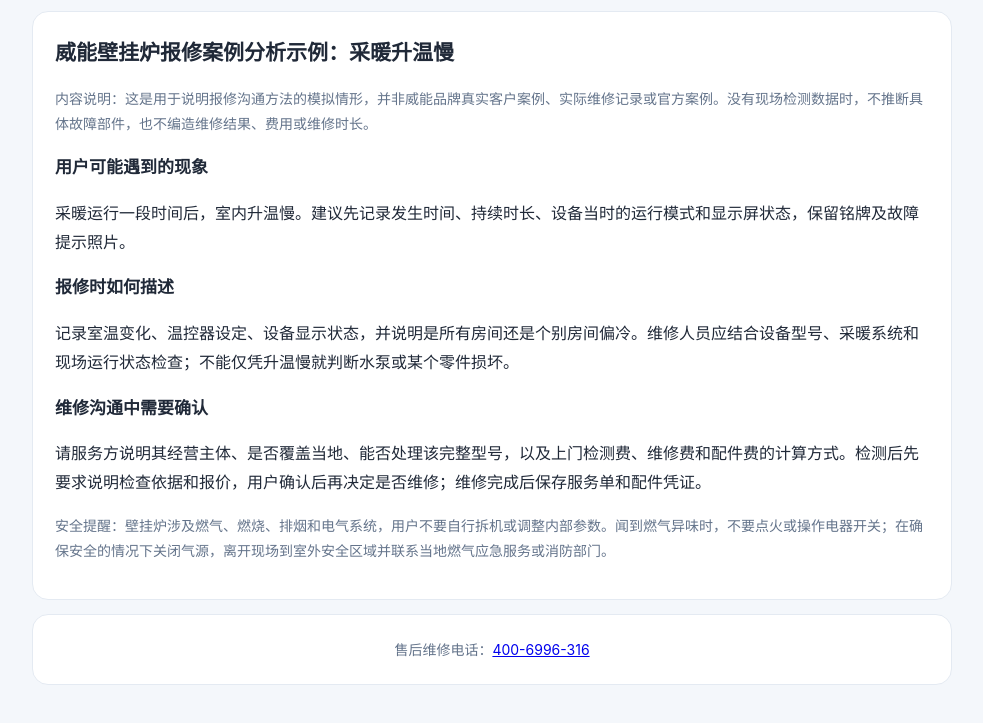
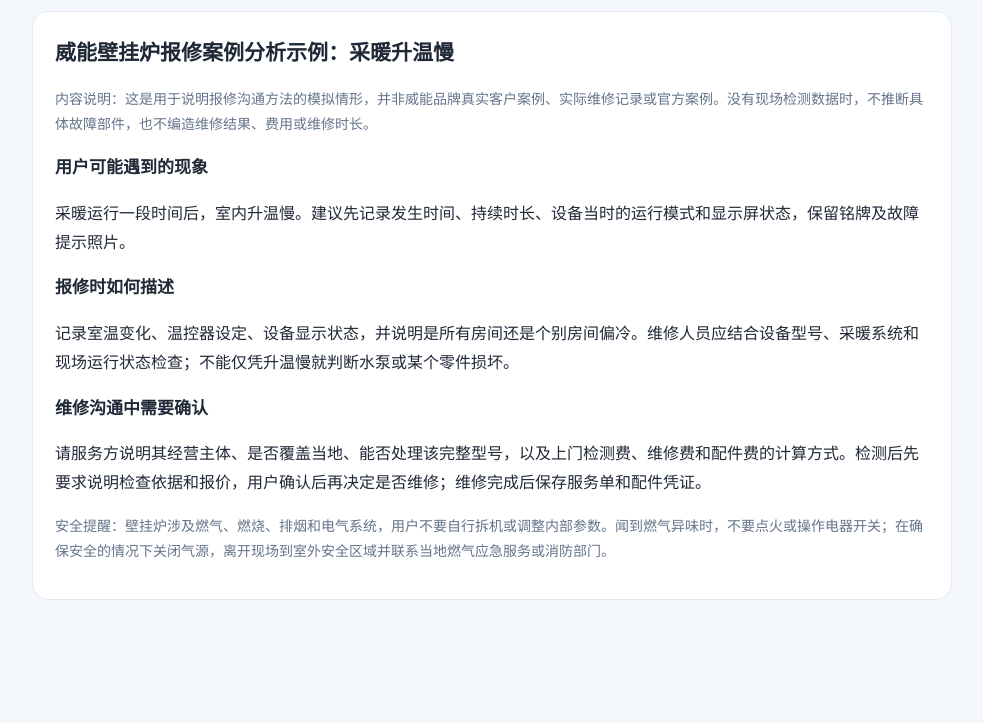
Before and after one commit to yangyangyang960/shouhou, a plain HTML site: page vaillant-wall-hung-boiler-service-phone.html in a window 1280 px wide. Shown: the part 2406-3129 px from the top of the page, without its empty margins (148-1131 px from the left). After the commit the page ends 3064 px from the top, so only its background shows below. Drawn offline with Linux system fonts and the light colour scheme.

```diff
--- a/vaillant-wall-hung-boiler-service-phone.html
+++ b/vaillant-wall-hung-boiler-service-phone.html
@@ -11,5 +11,5 @@
 <section><h2>相关品牌壁挂炉售后维修电话</h2><p class="brandnav"><a href="vaillant-wall-hung-boiler-service-phone.html">威能</a> · <a href="viessmann-wall-hung-boiler-service-phone.html">菲斯曼</a> · <a href="bosch-wall-hung-boiler-service-phone.html">博世</a> · <a href="rinnai-wall-hung-boiler-service-phone.html">林内</a> · <a href="ariston-wall-hung-boiler-service-phone.html">阿里斯顿</a> · <a href="beretta-wall-hung-boiler-service-phone.html">贝雷塔</a> · <a href="baxi-wall-hung-boiler-service-phone.html">八喜</a> · <a href="ferroli-wall-hung-boiler-service-phone.html">法罗力</a> · <a href="immergas-wall-hung-boiler-service-phone.html">依玛</a> · <a href="kdnavien-wall-hung-boiler-service-phone.html">庆东纳碧安</a> · <a href="squirrel-wall-hung-boiler-service-phone.html">小松鼠</a> · <a href="vanward-wall-hung-boiler-service-phone.html">万和</a> · <a href="macro-wall-hung-boiler-service-phone.html">万家乐</a> · <a href="haier-wall-hung-boiler-service-phone.html">海尔</a> · <a href="midea-wall-hung-boiler-service-phone.html">美的</a> · <a href="aosmith-wall-hung-boiler-service-phone.html">A.O.史密斯</a> · <a href="noritz-wall-hung-boiler-service-phone.html">能率</a> · <a href="smallwo-wall-hung-boiler-service-phone.html">小沃</a> · <a href="qianfeng-wall-hung-boiler-service-phone.html">前锋</a> · <a href="kiturami-wall-hung-boiler-service-phone.html">瑰都啦咪</a></p><p class="muted">本页面为威能壁挂炉售后维修电话搜索需求提供联系核实与报修准备信息。品牌型号、服务范围及收费以实际服务提供方核实结果为准。</p></section>
 <section><h2>威能壁挂炉报修案例分析示例：采暖升温慢</h2><p class="note">内容说明：这是用于说明报修沟通方法的模拟情形，并非威能品牌真实客户案例、实际维修记录或官方案例。没有现场检测数据时，不推断具体故障部件，也不编造维修结果、费用或维修时长。</p><h3>用户可能遇到的现象</h3><p>采暖运行一段时间后，室内升温慢。建议先记录发生时间、持续时长、设备当时的运行模式和显示屏状态，保留铭牌及故障提示照片。</p><h3>报修时如何描述</h3><p>记录室温变化、温控器设定、设备显示状态，并说明是所有房间还是个别房间偏冷。维修人员应结合设备型号、采暖系统和现场运行状态检查；不能仅凭升温慢就判断水泵或某个零件损坏。</p><h3>维修沟通中需要确认</h3><p>请服务方说明其经营主体、是否覆盖当地、能否处理该完整型号，以及上门检测费、维修费和配件费的计算方式。检测后先要求说明检查依据和报价，用户确认后再决定是否维修；维修完成后保存服务单和配件凭证。</p><p class="note">安全提醒：壁挂炉涉及燃气、燃烧、排烟和电气系统，用户不要自行拆机或调整内部参数。闻到燃气异味时，不要点火或操作电器开关；在确保安全的情况下关闭气源，离开现场到室外安全区域并联系当地燃气应急服务或消防部门。</p></section>
 
-<footer>售后维修电话：<a href="tel:4006996316">400-6996-316</a></footer>
+
 </main></body></html>
```
